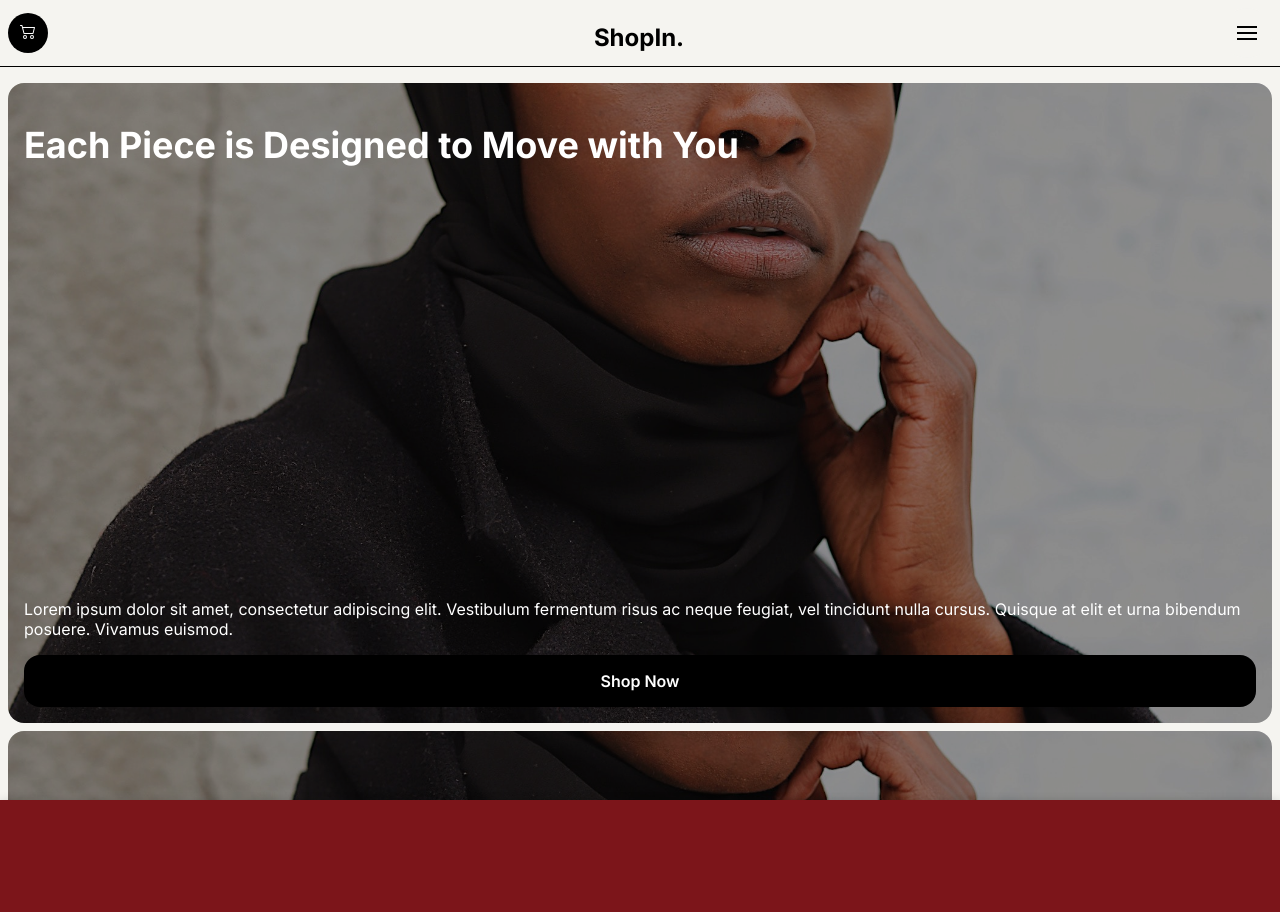
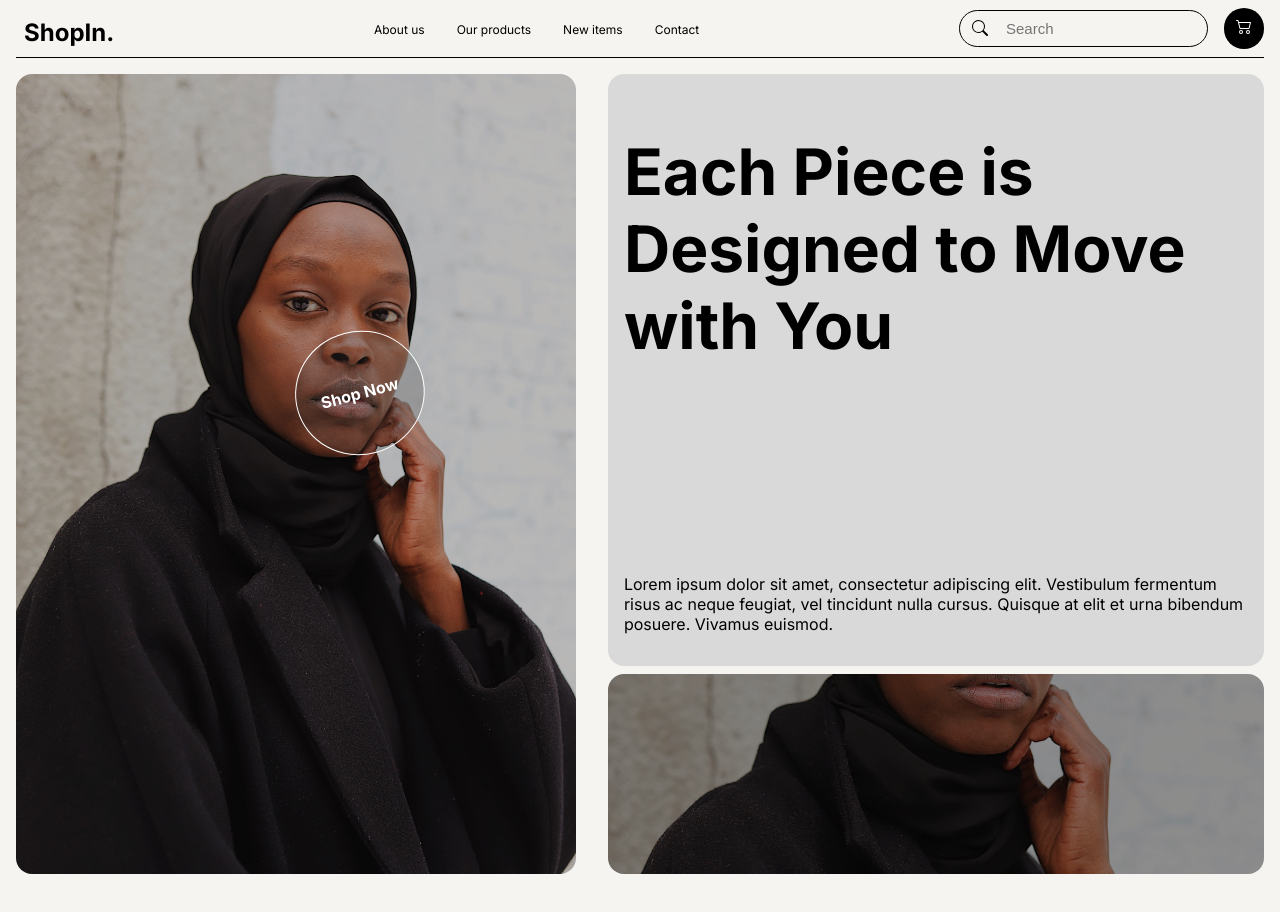
Before and after one commit to wx-it/shopIn, a React (Vite) app: page / in a window 1280 px wide. Shown: the top 912 px of the page. After the commit the page ends 890 px from the top, so only its background shows below. Built offline with nearby package versions, Linux system fonts and the light colour scheme.

Commit message:
fixed responsiveness

```diff
--- a/src/sections/header/Header.jsx
+++ b/src/sections/header/Header.jsx
@@ -1,4 +1,4 @@
-import { BsCart2 } from "react-icons/bs";
+import { BsCart2, BsSearch } from "react-icons/bs";
 import Hamburger from "hamburger-react";
 import "./header.css";
 import { useState } from "react";
@@ -13,20 +13,39 @@ const Header = () => {
         }}
       >
         {!open && (
-          <div className="cart">
+          <div className="cart mobile">
             <BsCart2 />
           </div>
         )}
         <span
+          // className="mobile"
           style={{
             color: open ? "white" : "black",
             fontSize: open ? "2rem" : "1.5rem",
             paddingLeft: open ? "1rem" : ".5rem",
-            paddingTop: open ? "1rem" : ".5rem"
+            paddingTop: open ? "1rem" : ".5rem",
           }}
         >
           ShopIn.
         </span>
+
+        <nav className="desktop">
+          <a href="">About us</a>
+          <a href="">Our products</a>
+          <a href="">New items</a>
+          <a href="">Contact</a>
+        </nav>
+
+        <div className="desktop">
+          <div>
+            <BsSearch />
+            <input type="text" name="" id="" placeholder="Search" />
+          </div>
+          <div className="cart">
+            <BsCart2 />
+          </div>
+        </div>
+
         <button className="hamburger">
           <Hamburger
             size={20}
@@ -42,12 +61,23 @@ const Header = () => {
         </button>
       </div>
 
-      <nav style={{ transform: open ? "translateY(0)" : "translateY(100%)" }}>
+      <nav
+        className="mobile"
+        style={{ transform: open ? "translateY(0)" : "translateY(100%)" }}
+      >
         <a href="">About us</a>
         <a href="">Our products</a>
         <a href="">New items</a>
         <a href="">Contact</a>
       </nav>
+
+      <div>
+        <div className="desktop">
+          <img className="desktop" src="/images/model.jpg" alt="" />
+          <div>
+            <span>Shop Now</span>
+          </div>
+        </div>
 
         <div>
           <div>
@@ -56,12 +86,14 @@ const Header = () => {
               <p>
                 Lorem ipsum dolor sit amet, consectetur adipiscing elit.
                 Vestibulum fermentum risus ac neque feugiat, vel tincidunt nulla
-              cursus. Quisque at elit et urna bibendum posuere. Vivamus euismod.
+                cursus. Quisque at elit et urna bibendum posuere. Vivamus
+                euismod.
               </p>
-            <button>Shop Now</button>
+              <button className="mobile">Shop Now</button>
             </div>
           </div>
           <img src="/images/model.jpg" alt="" />
+        </div>
       </div>
     </header>
   );
--- a/src/sections/header/header.css
+++ b/src/sections/header/header.css
@@ -24,7 +24,7 @@ header > div:first-child span {
   font-size: 1.5rem;
 }
 
-.hamburger{
+.hamburger {
   border: none;
   background-color: #f5f4f0;
   border-radius: 100%;
@@ -49,7 +49,7 @@ header > nav {
   transition: all 1s ease;
 }
 
-header > nav div{
+header > nav div {
   display: flex;
   align-items: center;
   justify-content: space-between;
@@ -68,7 +68,7 @@ header > div:last-child {
   margin: 1rem 0.5rem 0.5rem 0.5rem;
 }
 
-header > div:last-child > div {
+header > div:last-child > div > div {
   position: relative;
   height: 80vh;
   margin-bottom: 0.5rem;
@@ -79,7 +79,7 @@ header > div:last-child > div {
   flex-direction: column;
 }
 
-header > div:last-child > div::before {
+header > div:last-child > div:last-child > div::before {
   content: "";
   border-radius: 1rem;
   background-image: url("/public/images/model.jpg");
@@ -97,7 +97,7 @@ header > div:last-child > div::before {
   z-index: -1;
 }
 
-header > div:last-child > div h1 {
+header > div:last-child > div > div h1 {
   font-size: 2.25rem;
   font-weight: 700;
 }
@@ -119,10 +119,145 @@ header > div:last-child > div > div button {
   border-radius: 1rem;
 }
 
-header > div:last-child > img {
+header > div:last-child > div > img {
   width: 100%;
   height: 200px;
   object-fit: cover;
   border-radius: 1rem;
   filter: brightness(65%);
 }
+
+.desktop {
+  display: none;
+}
+
+@media screen and (min-width: 800px) {
+  .hamburger,
+  .mobile {
+    display: none !important;
+  }
+
+  .desktop {
+    display: block;
+  }
+
+  header {
+    width: 100%;
+  }
+
+  header > div:first-child {
+    margin: 0 1rem;
+    padding: 0.5rem 0;
+  }
+
+  header > div:first-child nav a {
+    color: #000;
+    font-size: 0.75rem;
+    font-weight: 400;
+    text-decoration: none;
+    margin: 0 1rem;
+  }
+
+  header > div:first-child > div {
+    display: flex;
+    align-items: center;
+    justify-content: center;
+    gap: 1rem;
+  }
+
+  header > div:first-child > div > div:first-child {
+    border-radius: 1.25rem;
+    border: 1px solid #000;
+    padding: 0.5rem 0rem 0.5rem 0.75rem;
+    display: flex;
+    align-items: center;
+    justify-content: center;
+    gap: 1rem;
+  }
+
+  header > div:first-child > div > div:first-child input {
+    border: none;
+    border-radius: 1.25rem;
+    background-color: transparent;
+    font-size: 0.9375rem;
+    font-weight: 300;
+  }
+
+  header > div:first-child > div > div:first-child input:focus {
+    outline: none;
+  }
+
+  header > div:last-child {
+    display: inline-flex;
+    align-items: stretch;
+    justify-content: stretch;
+    height: 100vh;
+    gap: 2rem;
+    margin: 1rem;
+  }
+
+  header > div:last-child > div:first-child {
+    width: 100%;
+    position: relative;
+  }
+
+  header > div:last-child > div:first-child > div {
+    background-image: none;
+    position: absolute;
+    right: 9.4375rem;
+    top: 16.0625rem;
+    height: auto;
+    padding: 3.2rem 1.5rem;
+    border-radius: 100%;
+    background-color: rgba(53, 53, 53, 0.22);
+    border: 1px white solid;
+    transform: rotate(-15deg);
+    cursor: pointer;
+  }
+
+  header > div:last-child > div:first-child > div > span {
+    color: #fff;
+    font-size: 1rem;
+    font-weight: 700;
+  }
+
+  header > div:last-child > div:first-child > img:first-child {
+    height: 100vh;
+    width: 100%;
+    border-radius: 1rem;
+    object-fit: cover;
+    filter: brightness(85%);
+  }
+
+  header > div:last-child > div:last-child {
+    height: 100%;
+    display: flex;
+    align-items: stretch;
+    justify-content: stretch;
+    flex-direction: column;
+  }
+
+  header > div:last-child > div:last-child > div {
+    background-color: #d9d9d9;
+    color: black;
+    border-radius: 1rem;
+  }
+
+  header > div:last-child > div:last-child > div::before {
+    background-image: none;
+  }
+
+  header > div:last-child > div:last-child > div h1 {
+    font-size: 4rem;
+  }
+
+  header > div:last-child > div:last-child > div p {
+    font-size: 1rem;
+  }
+}
+
+@media screen and (min-width: 900px) {
+  header > div:last-child > img:first-child {
+    width: 100%;
+  }
+}
```
Lines whose indentation alone changed are shown as unchanged.
